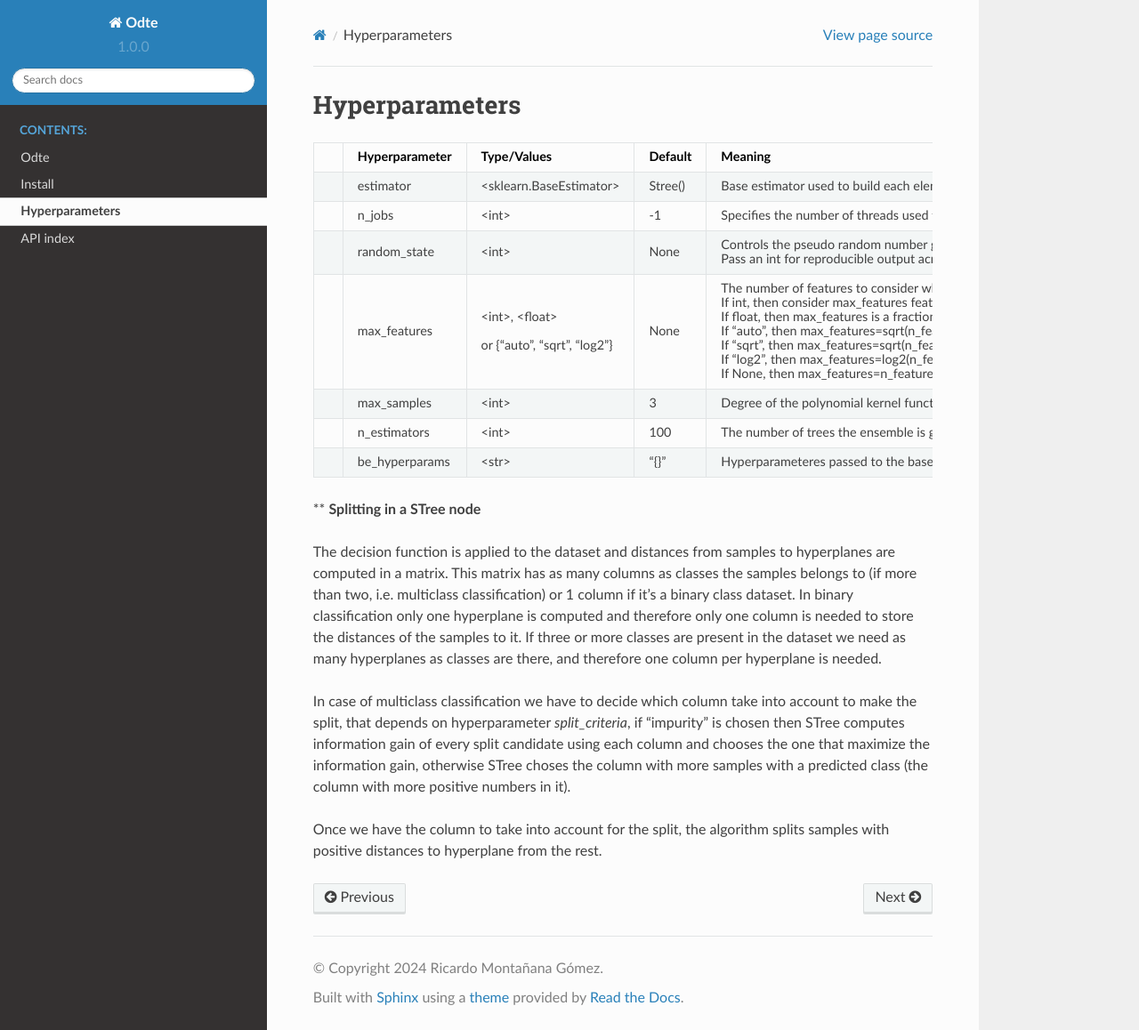
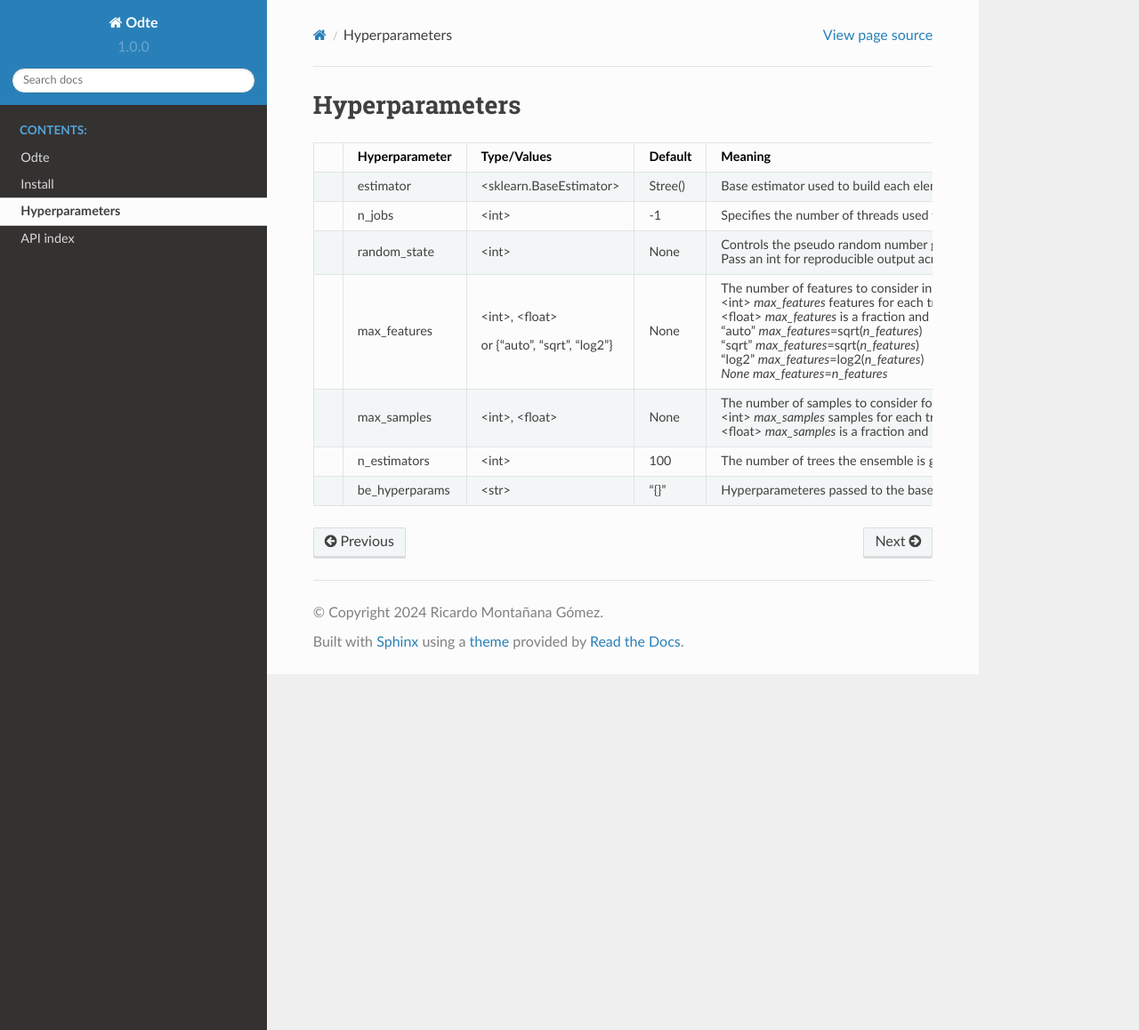
Before and after one commit to Doctorado-ML/Odte, a Sphinx documentation site: the page built from docs/source/hyperparameters.md, in a window 1280 px wide and 1158 px high. Shown: the whole window at 89% size. Built offline with Sphinx 7.4.7 and the Read the Docs theme 2.0.0, drawn with Linux system fonts in a browser that asks for light colours.

Commit message:
Add hyperparameters.md to doc

```diff
--- a/docs/source/hyperparameters.md
+++ b/docs/source/hyperparameters.md
@@ -5,15 +5,7 @@
 |   | estimator                  | \<sklearn.BaseEstimator\>                                                      | Stree()         | Base estimator used to build each element of the ensemble.                                                                                                              |
 |   | n_jobs              | \<int\>              | -1      | Specifies the number of threads used to build the ensemble (-1 equals to all cores available) |
 |   | random_state        | \<int\> | None        | Controls the pseudo random number generation for shuffling the data for probability estimates. Ignored when probability is False.<br>Pass an int for reproducible output across multiple function calls |
-|     | max_features        | \<int\>, \<float\> <br><br>or {“auto”, “sqrt”, “log2”}         | None        | The number of features to consider when looking for the split:<br>If int, then consider max_features features at each split.<br>If float, then max_features is a fraction and int(max_features \* n_features) features are considered at each split.<br>If “auto”, then max_features=sqrt(n_features).<br>If “sqrt”, then max_features=sqrt(n_features).<br>If “log2”, then max_features=log2(n_features).<br>If None, then max_features=n_features.  |
-|  | max_samples              | \<int\>                                                        | 3           | Degree of the polynomial kernel function (‘poly’). Ignored by all other kernels.|
+|     | max_features        | \<int\>, \<float\> <br><br>or {“auto”, “sqrt”, “log2”}         | None        | The number of features to consider in each tree:<br>\<int\> _max_features_ features for each tree.<br>\<float\> _max_features_ is a fraction and int(_max_features_ \* _n_features_) features are considered for each tree.<br>“auto” _max_features_=sqrt(_n_features_)<br>“sqrt” _max_features_=sqrt(_n_features_)<br>“log2” _max_features_=log2(_n_features_)<br>_None_ _max_features_=_n_features_  |
+|  | max_samples              | \<int\>, \<float\>                                                        | None        |The number of samples to consider for bootstrap:<br>\<int\> _max_samples_ samples for each tree.<br>\<float\> _max_samples_ is a fraction and int(_max_samples_ \* _n_samples_) samples for each tree. |
 |   | n_estimators               | \<int\>                                | 100       | The number of trees the ensemble is going to build |
 |     | be_hyperparams      | \<str\>                                    | "{}"    | Hyperparameteres passed to the base estimator, i.e. "{\\"C\\": 17, \\"kernel\\": \\"rbf\\"}"|
-
-\*\* **Splitting in a STree node**
-
-The decision function is applied to the dataset and distances from samples to hyperplanes are computed in a matrix. This matrix has as many columns as classes the samples belongs to (if more than two, i.e. multiclass classification) or 1 column if it's a binary class dataset. In binary classification only one hyperplane is computed and therefore only one column is needed to store the distances of the samples to it. If three or more classes are present in the dataset we need as many hyperplanes as classes are there, and therefore one column per hyperplane is needed.
-
-In case of multiclass classification we have to decide which column take into account to make the split, that depends on hyperparameter _split_criteria_, if "impurity" is chosen then STree computes information gain of every split candidate using each column and chooses the one that maximize the information gain, otherwise STree choses the column with more samples with a predicted class (the column with more positive numbers in it).
-
-Once we have the column to take into account for the split, the algorithm splits samples with positive distances to hyperplane from the rest.
```
